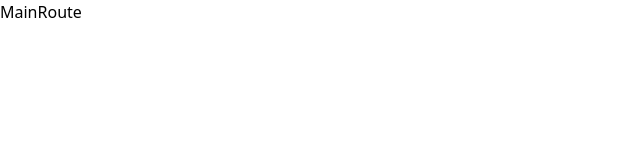
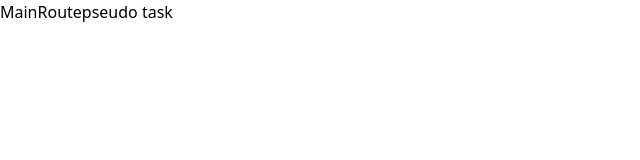
Before and after one commit to Leckller/make_ur_tasks_front_end, a React (Vite) app: page / in a window 1280 px wide. Shown: the top 160 px of the page, without its empty margins (0-640 px from the left). Built offline with nearby package versions, Linux system fonts and the light colour scheme.

Commit message:
feat: pseudo popup

```diff
--- /dev/null
+++ b/src/components/Popup.tsx
@@ -0,0 +1,15 @@
+import { ReactNode } from 'react';
+
+function Popup({ children, setOpen }:
+{ children: ReactNode, setOpen: (p: boolean) => void }) {
+  return (
+    <div className="absolute bg-slate-800 w-[80%] h-[80%] mt-[5%]">
+      <header>
+        <button onClick={ () => setOpen(false) }>X</button>
+      </header>
+      {children}
+    </div>
+  );
+}
+
+export default Popup;
--- a/src/routes/MainRoute.tsx
+++ b/src/routes/MainRoute.tsx
@@ -1,7 +1,17 @@
+import { useState } from 'react';
+import Popup from '../components/Popup';
+
 function MainRoute() {
+  const [open, setOpen] = useState(false);
   return (
-    <div>
+    <div className="w-screen h-screen flex justify-center">
       MainRoute
+      {open && (
+        <Popup setOpen={ setOpen }>
+          oi
+        </Popup>
+      )}
+      <button onClick={ () => setOpen(!open) }>pseudo task</button>
     </div>
   );
 }
```
